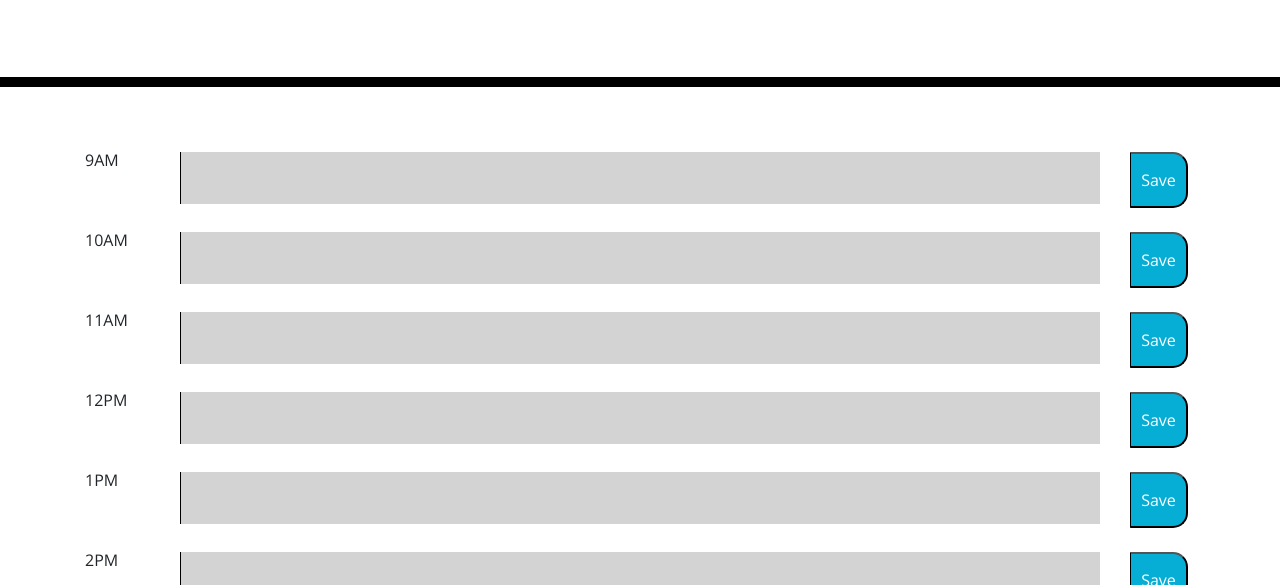
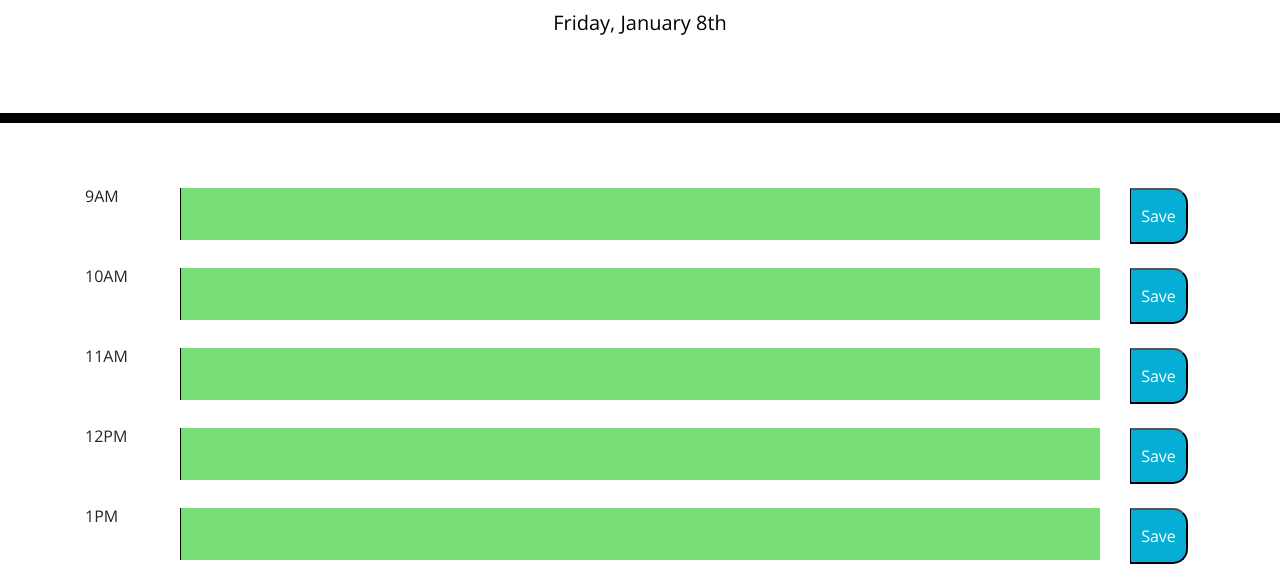
Before and after one commit to zhanez/Work-day-scheduler, a plain HTML site: page index.html in a window 1280 px wide. Shown: the part 181-766 px from the top of the page. Drawn offline with nearby package versions, Linux system fonts and the light colour scheme.

Commit message:
script js is now connected to html

```diff
--- a/index.html
+++ b/index.html
@@ -125,7 +125,7 @@
 
   <script src="https://code.jquery.com/jquery-3.4.1.min.js"></script>
   <script src="https://cdnjs.cloudflare.com/ajax/libs/moment.js/2.24.0/moment.min.js"></script>
-  <script src="Assets/script.js"></script>
+  <script src="script.js"></script>
 </body>
 
 </html>
```
